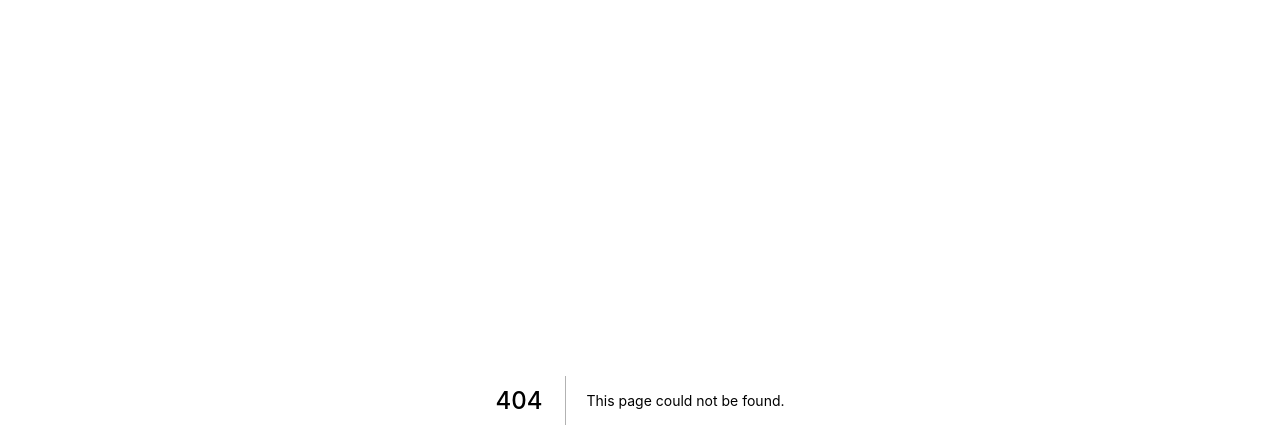
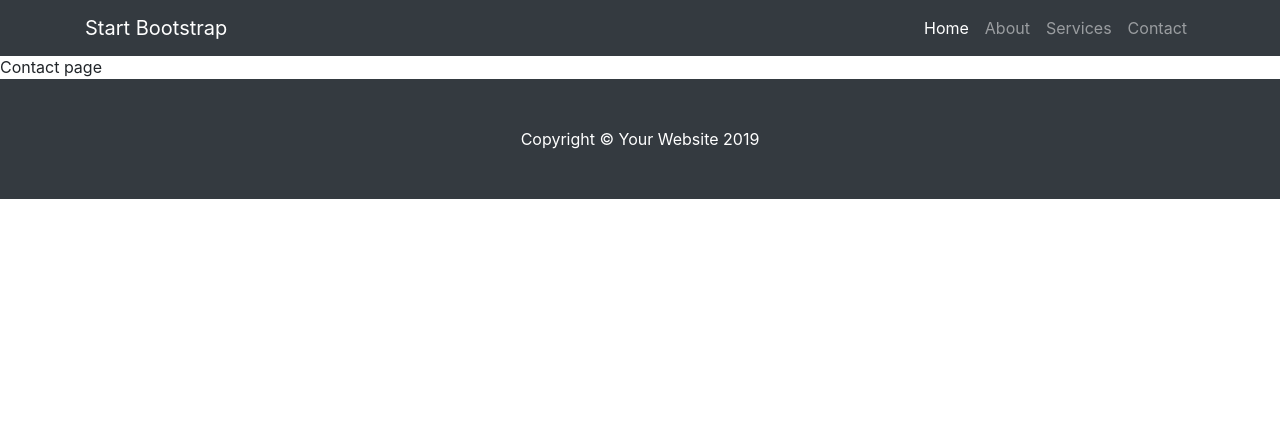
Before and after one commit to bekhairga/nextjs-movie-app, a Next.js app: page /contact in a window 1280 px wide. Before the commit this address had no page. Shown: the top 448 px of the page. Built offline with nearby package versions, Linux system fonts and the light colour scheme.

Commit message:
usage of main component of NEXT _app.js

```diff
--- a/components/navbar.js
+++ b/components/navbar.js
@@ -1,32 +1,52 @@
-const Navbar = () =>{
+import Link from "next/link";
+const Navbar = () => {
   return (
     <nav className="navbar navbar-expand-lg navbar-dark bg-dark fixed-top">
       <div className="container">
-                <a className="navbar-brand" href="#">Start Bootstrap</a>
-                <button className="navbar-toggler" type="button" data-toggle="collapse" data-target="#navbarResponsive" aria-controls="navbarResponsive" aria-expanded="false" aria-label="Toggle navigation">
+        <a className="navbar-brand" href="#">
+          Start Bootstrap
+        </a>
+        <button
+          className="navbar-toggler"
+          type="button"
+          data-toggle="collapse"
+          data-target="#navbarResponsive"
+          aria-controls="navbarResponsive"
+          aria-expanded="false"
+          aria-label="Toggle navigation"
+        >
           <span className="navbar-toggler-icon"></span>
         </button>
         <div className="collapse navbar-collapse" id="navbarResponsive">
           <ul className="navbar-nav ml-auto">
             <li className="nav-item active">
-                            <a className="nav-link" href="#">Home
+              <Link href="/">
+                <a className="nav-link">
+                  Home
                   <span className="sr-only">(current)</span>
                 </a>
+              </Link>
             </li>
             <li className="nav-item">
-                            <a className="nav-link" href="#">About</a>
+              <Link href="/about">
+                <a className="nav-link">About</a>
+              </Link>
             </li>
             <li className="nav-item">
-                            <a className="nav-link" href="#">Services</a>
+              <Link href="/services">
+                <a className="nav-link">Services</a>
+              </Link>
             </li>
             <li className="nav-item">
-                            <a className="nav-link" href="#">Contact</a>
+              <Link href="/contact">
+                <a className="nav-link">Contact</a>
+              </Link>
             </li>
           </ul>
         </div>
       </div>
     </nav>
-    )
-}
+  );
+};
 
 export default Navbar;
--- a/pages/_app.js
+++ b/pages/_app.js
@@ -1,7 +1,47 @@
-import '../styles/globals.css'
-
+import "../styles/globals.css";
+import Navbar from "../components/navbar";
+import Head from "next/head";
+import React from "react";
+import App from "next/app";
+import Footer from "../components/footer";
 function MyApp({ Component, pageProps }) {
-  return <Component {...pageProps} />
+  return (
+    <>
+      <Head>
+        <title>Home</title>
+        <link
+          rel="stylesheet"
+          href="https://stackpath.bootstrapcdn.com/bootstrap/4.3.1/css/bootstrap.min.css"
+          integrity="sha384-ggOyR0iXCbMQv3Xipma34MD+dH/1fQ784/j6cY/iJTQUOhcWr7x9JvoRxT2MZw1T"
+          crossOrigin="anonymous"
+        />
+        <script
+          src="https://code.jquery.com/jquery-3.3.1.slim.min.js"
+          integrity="sha384-q8i/X+965DzO0rT7abK41JStQIAqVgRVzpbzo5smXKp4YfRvH+8abtTE1Pi6jizo"
+          crossOrigin="anonymous"
+        ></script>
+        <script
+          src="https://cdnjs.cloudflare.com/ajax/libs/popper.js/1.14.7/umd/popper.min.js"
+          integrity="sha384-UO2eT0CpHqdSJQ6hJty5KVphtPhzWj9WO1clHTMGa3JDZwrnQq4sF86dIHNDz0W1"
+          crossOrigin="anonymous"
+        ></script>
+        <script
+          src="https://stackpath.bootstrapcdn.com/bootstrap/4.3.1/js/bootstrap.min.js"
+          integrity="sha384-JjSmVgyd0p3pXB1rRibZUAYoIIy6OrQ6VrjIEaFf/nJGzIxFDsf4x0xIM+B07jRM"
+          crossOrigin="anonymous"
+        ></script>
+      </Head>
+      <Navbar />
+      <div className="base-page">
+        <Component {...pageProps} />
+      </div>
+      <Footer />
+      <style jsx>{`
+        .base-page {
+          padding-top: 55px;
+        }
+      `}</style>
+    </>
+  );
 }
-
-export default MyApp
+export default MyApp;
--- /dev/null
+++ b/pages/contact.js
@@ -0,0 +1,2 @@
+const Contact = () => <div>Contact page</div>;
+export default Contact;
--- /dev/null
+++ b/pages/services.js
@@ -0,0 +1,2 @@
+const Services = () => <div>Services page</div>;
+export default Services;
```
Also changed, not shown: pages/index.js (+0 -9 lines). Lines whose indentation alone changed are shown as unchanged.
